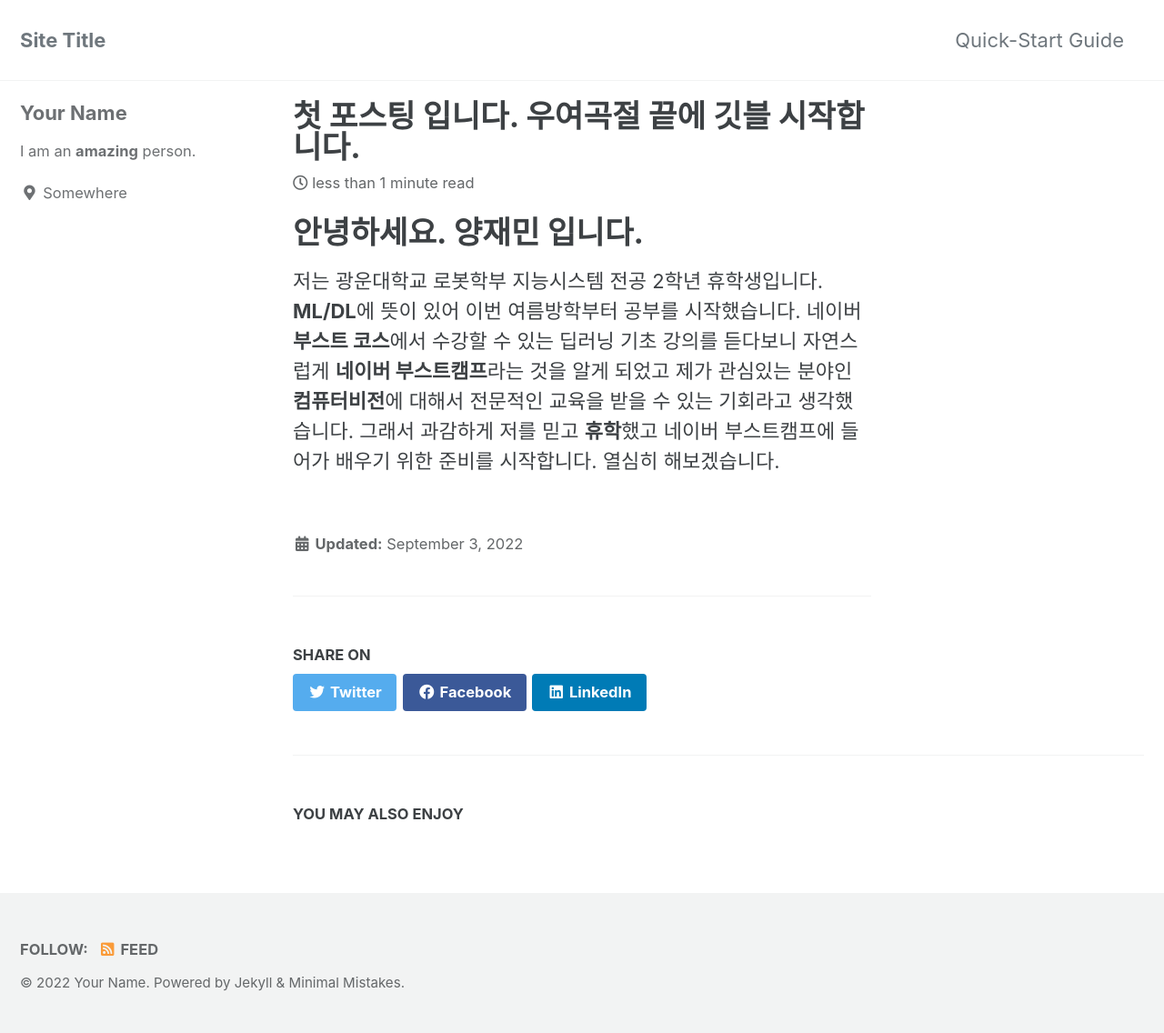
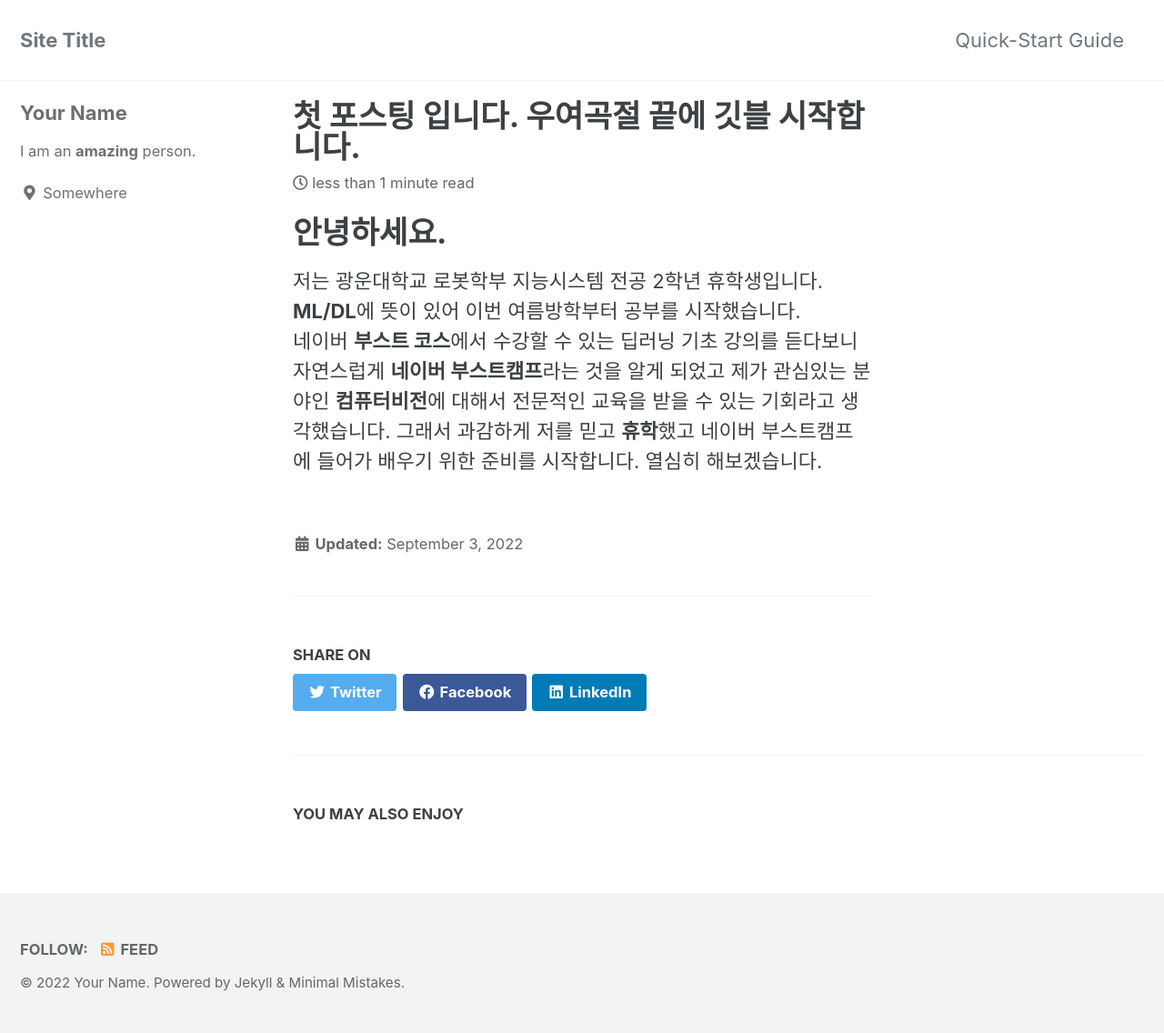
Before and after one commit to Yang-jaemin/Yang-jaemin.github.io, a Jekyll site: the page built from _posts/2022-09-03-Start.md, in a window 1280 px wide. Shown: the whole page at 91% size. Built offline with Jekyll 4.4.1, drawn with Linux system fonts in a browser that asks for light colours; cached includes are drawn as plain includes.

Commit message:
Update 2022-09-03-Start.md

```diff
--- a/_posts/2022-09-03-Start.md
+++ b/_posts/2022-09-03-Start.md
@@ -2,7 +2,7 @@
 layout: single
 title: "첫 포스팅 입니다. 우여곡절 끝에 깃블 시작합니다."
 ---
-# 안녕하세요. 양재민 입니다.
-저는 광운대학교 로봇학부 지능시스템 전공 2학년 휴학생입니다. **ML/DL**에 뜻이 있어 이번 여름방학부터 공부를 시작했습니다.
-네이버 **부스트 코스**에서 수강할 수 있는 딥러닝 기초 강의를 듣다보니 자연스럽게 **네이버 부스트캠프**라는 것을 알게 되었고 제가 관심있는 분야인 **컴퓨터비전**에 대해서 전문적인 교육을 받을 수 있는
-기회라고 생각했습니다. 그래서 과감하게 저를 믿고 **휴학**했고 네이버 부스트캠프에 들어가 배우기 위한 준비를 시작합니다. 열심히 해보겠습니다.
+# 안녕하세요.
+저는 광운대학교 로봇학부 지능시스템 전공 2학년 휴학생입니다.     **ML/DL**에 뜻이 있어 이번 여름방학부터 공부를 시작했습니다.
+네이버 **부스트 코스**에서 수강할 수 있는 딥러닝 기초 강의를 듣다보니 자연스럽게 **네이버 부스트캠프**라는 것을 알게 되었고    제가 관심있는 분야인 **컴퓨터비전**에 대해서 전문적인 교육을 받을 수 있는
+기회라고 생각했습니다.    그래서 과감하게 저를 믿고 **휴학**했고 네이버 부스트캠프에 들어가 배우기 위한 준비를 시작합니다.    열심히 해보겠습니다.
```
